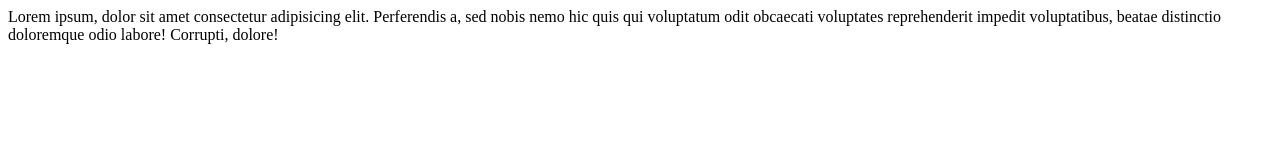
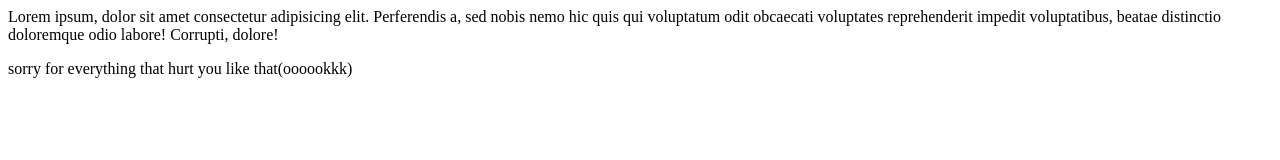
Before and after one commit to Arshpreetkaur147/sumarsh1, a plain HTML site: page index.html in a window 1280 px wide. Drawn offline with Linux system fonts and the light colour scheme.

Commit message:
add sorry

```diff
--- a/index.html
+++ b/index.html
@@ -1 +1,2 @@
 <p>Lorem ipsum, dolor sit amet consectetur adipisicing elit. Perferendis a, sed nobis nemo hic quis qui voluptatum odit obcaecati voluptates reprehenderit impedit voluptatibus, beatae distinctio doloremque odio labore! Corrupti, dolore!</p>
+<p>sorry for everything that hurt you like that(oooookkk)</p>
```
